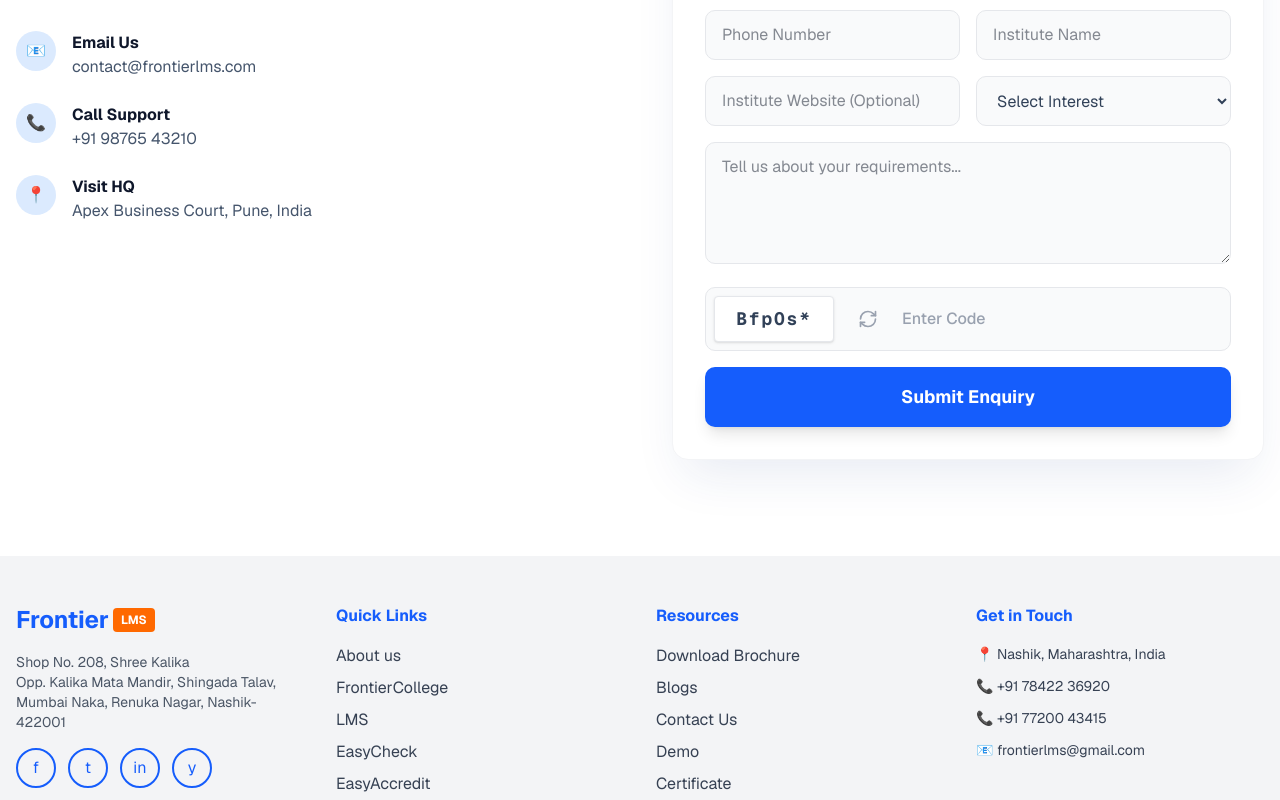
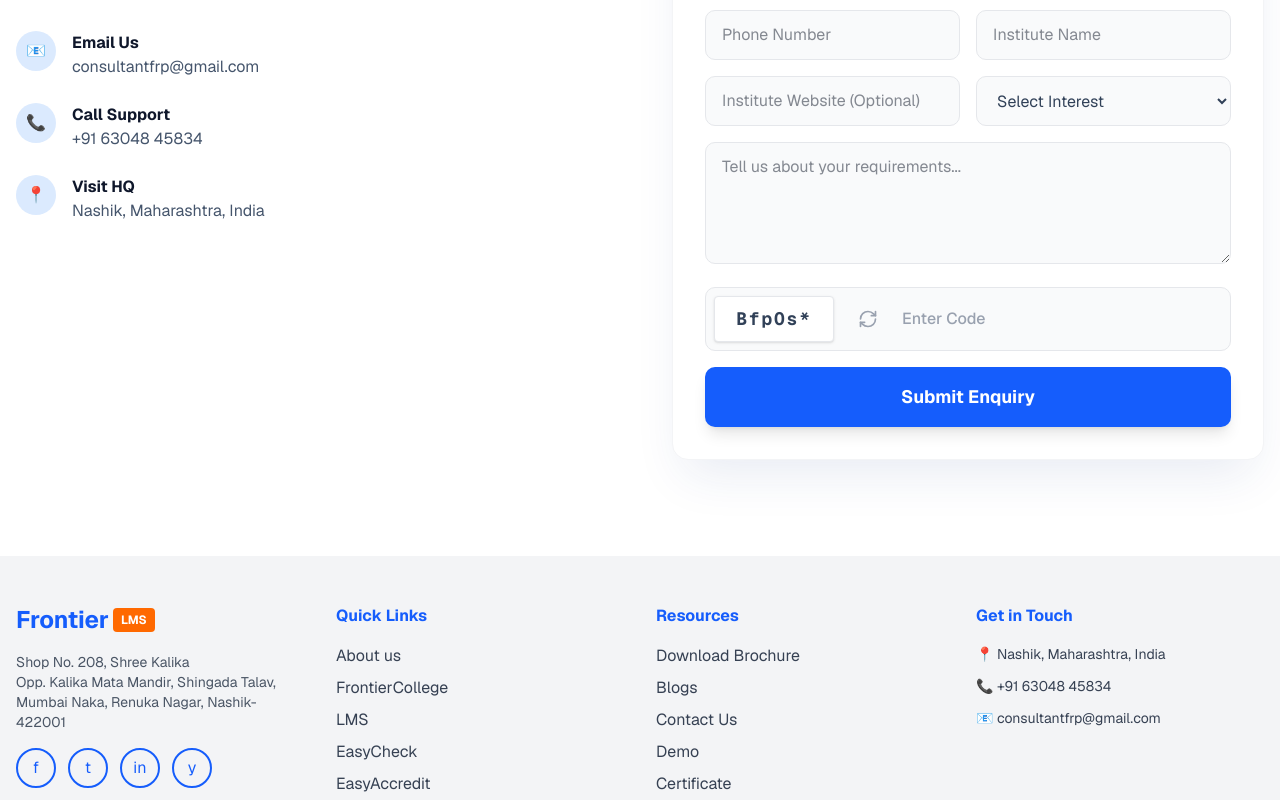
Before and after one commit to Dahire100/FrontierLMS, a Next.js app in the folder frontend/: page / in a window 1280 px wide. Shown: the part 4120-4920 px from the top of the page. Built offline with nearby package versions, Linux system fonts and the light colour scheme; no server answers.

Commit message:
Update frontier-lms-landing.tsx

```diff
--- a/frontend/components/frontier-lms-landing.tsx
+++ b/frontend/components/frontier-lms-landing.tsx
@@ -449,21 +449,21 @@ export default function FrontierLMSLanding() {
                   <div className="w-10 h-10 rounded-full bg-blue-100 flex items-center justify-center text-blue-600">📧</div>
                   <div>
                     <h4 className="font-bold text-slate-900">Email Us</h4>
-                    <p className="text-slate-600">contact@frontierlms.com</p>
+                    <p className="text-slate-600">consultantfrp@gmail.com</p>
                   </div>
                 </div>
                 <div className="flex items-start gap-4">
                   <div className="w-10 h-10 rounded-full bg-blue-100 flex items-center justify-center text-blue-600">📞</div>
                   <div>
                     <h4 className="font-bold text-slate-900">Call Support</h4>
-                    <p className="text-slate-600">+91 98765 43210</p>
+                    <p className="text-slate-600">+91 63048 45834</p>
                   </div>
                 </div>
                 <div className="flex items-start gap-4">
                   <div className="w-10 h-10 rounded-full bg-blue-100 flex items-center justify-center text-blue-600">📍</div>
                   <div>
                     <h4 className="font-bold text-slate-900">Visit HQ</h4>
-                    <p className="text-slate-600">Apex Business Court, Pune, India</p>
+                    <p className="text-slate-600">Nashik, Maharashtra, India</p>
                   </div>
                 </div>
               </div>
@@ -628,9 +628,8 @@ export default function FrontierLMSLanding() {
               <h3 className="font-bold text-blue-600 mb-4">Get in Touch</h3>
               <div className="space-y-3 text-gray-700 text-sm">
                 <p>📍 Nashik, Maharashtra, India</p>
-                <p>📞 +91 78422 36920</p>
-                <p>📞 +91 77200 43415</p>
-                <p>📧 frontierlms@gmail.com</p>
+                <p>📞 +91 63048 45834</p>
+                <p>📧 consultantfrp@gmail.com</p>
               </div >
             </div >
           </div >
```
